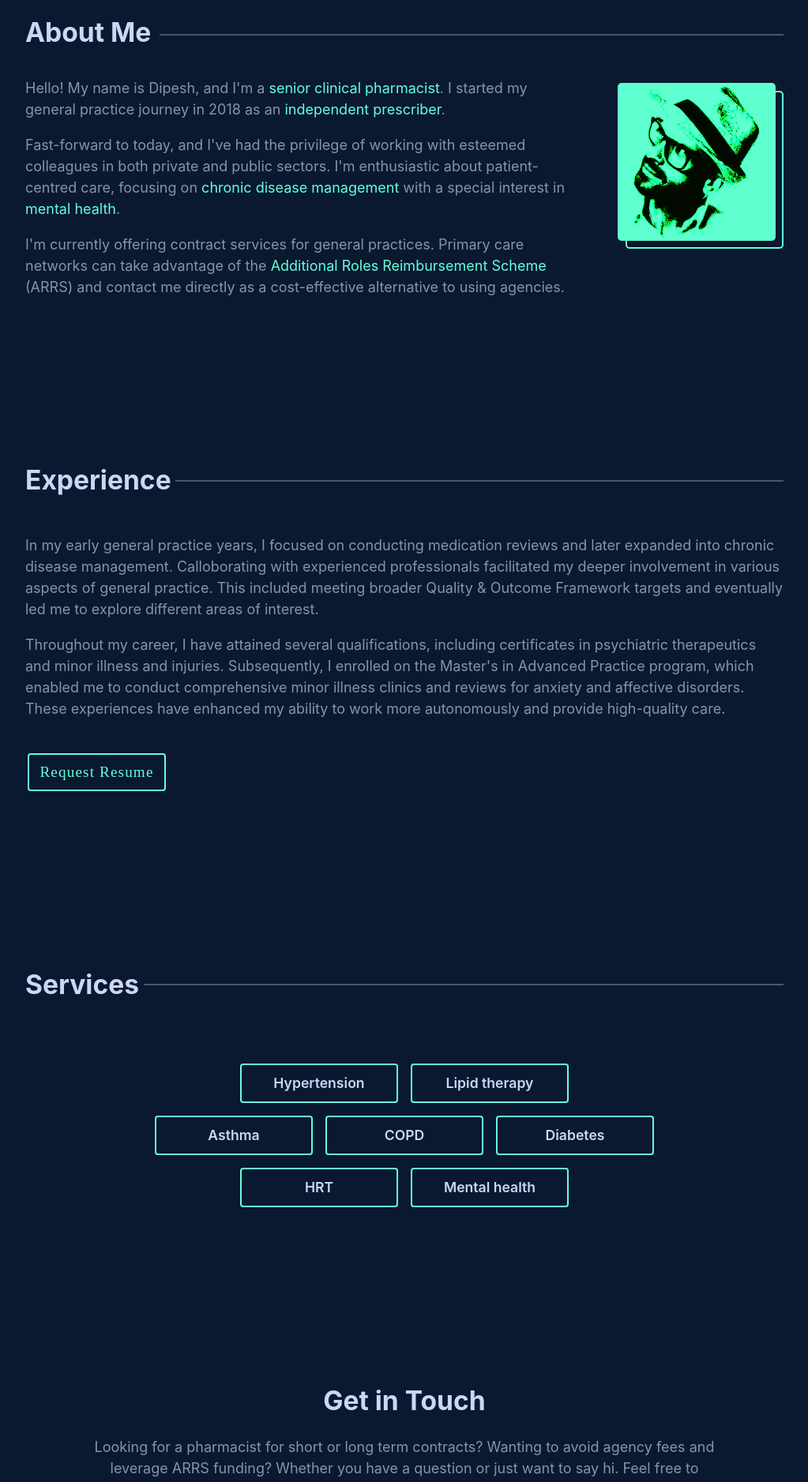
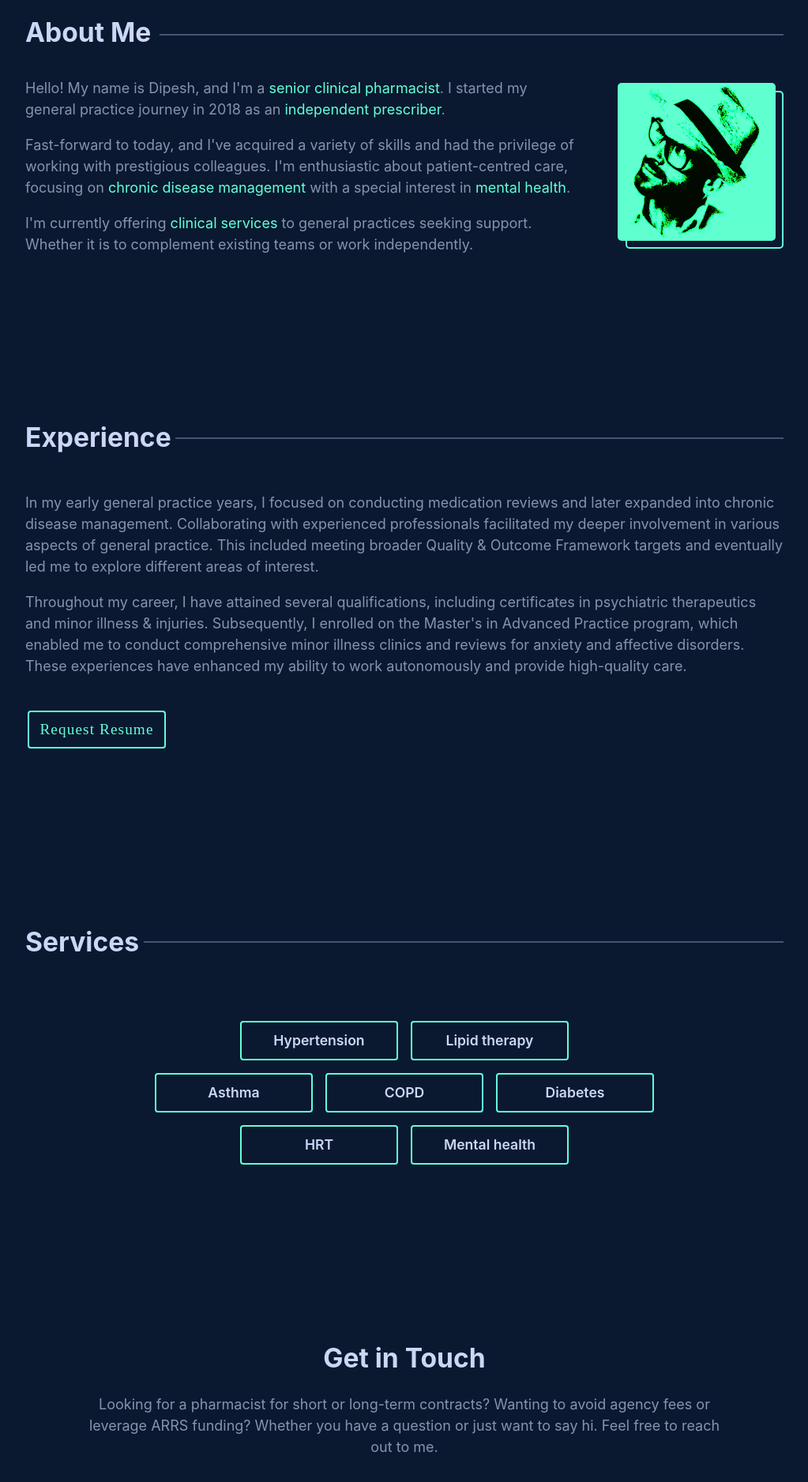
Before and after one commit to Diipz/landing-page, a React (Vite) app: page / in a window 1280 px wide. Shown: the part 880-2757 px from the top of the page at 79% size, without its empty margins (128-1151 px from the left). Built offline with nearby package versions, Linux system fonts and the light colour scheme.

Commit message:
Final changes to styling and wording

```diff
--- a/src/assets/components/Footer.jsx
+++ b/src/assets/components/Footer.jsx
@@ -7,7 +7,6 @@ export default function Footer() {
         <Typography variant="subtitle2" id="footer-text">
             Developed by Dipesh Patel
         </Typography>
-        <img id="github-logo" src="/public/images/github-mark-white.svg" alt="github" />
     </div>
   )
 }
--- a/src/assets/components/Header.jsx
+++ b/src/assets/components/Header.jsx
@@ -16,8 +16,6 @@ const options = [
   'Contact',
 ];
 
-
-
 export default function Header() {
 
   const isMobileScreen = useMediaQuery(`(max-width:600px)`);
@@ -34,14 +32,14 @@ export default function Header() {
   return (
     <>
       <Box className="header-container">
-        <div className="icon-container">
+        <a href="." className="icon-container">
           <HexagonRoundedIcon className="hexagon" sx={{
             fontSize: 80
           }} />
           <h1 className="logo-letter">
             D
           </h1>
-        </div>
+        </a>
         {isMobileScreen ? (
           <div className="menu">
             <IconButton
--- a/src/assets/components/MainContent.jsx
+++ b/src/assets/components/MainContent.jsx
@@ -34,8 +34,8 @@ export default function MainContent() {
         <div className="about-container">
           <div className="p-wrapper">
             <p>Hello! My name is Dipesh, and I&#39;m a <span>senior clinical pharmacist</span>. I started my general practice journey in 2018 as an <span>independent prescriber</span>. </p>
-            <p>Fast-forward to today, and I&#39;ve had the privilege of working with esteemed colleagues in both private and public sectors. I&#39;m enthusiastic about patient-centred care, focusing on <span>chronic disease management</span> with a special interest in <span>mental health</span>.</p>
-            <p>I&#39;m currently offering contract services for general practices. Primary care networks can take advantage of the <span>Additional Roles Reimbursement Scheme</span> (ARRS) and contact me directly as a cost-effective alternative to using agencies.</p>
+            <p>Fast-forward to today, and I&#39;ve acquired a variety of skills and had the privilege of working with prestigious colleagues. I&#39;m enthusiastic about patient-centred care, focusing on <span>chronic disease management</span> with a special interest in <span>mental health</span>.</p>
+            <p>I&#39;m currently offering <span>clinical services</span> to general practices seeking support. Whether it is to complement existing teams or work independently.</p>
           </div>
           <div id="portrait-wrapper">
             <img src="/public/images/portrait.webp" alt="portrait" className="portrait" />
@@ -48,12 +48,12 @@ export default function MainContent() {
           Experience
         </Typography>
         <p>
-          In my early general practice years, I focused on conducting medication reviews and later expanded into chronic disease management. Calloborating with experienced professionals facilitated my deeper involvement in various aspects of general practice. This included meeting broader Quality & Outcome Framework targets and eventually led me to explore different areas of interest.
+          In my early general practice years, I focused on conducting medication reviews and later expanded into chronic disease management. Collaborating with experienced professionals facilitated my deeper involvement in various aspects of general practice. This included meeting broader Quality & Outcome Framework targets and eventually led me to explore different areas of interest.
         </p>
         <p>
-          Throughout my career, I have attained several qualifications, including certificates in psychiatric therapeutics and minor illness and injuries. Subsequently, I enrolled on the Master&#39;s in Advanced Practice program, which enabled me to conduct comprehensive minor illness clinics and reviews for anxiety and affective disorders. These experiences have enhanced my ability to work more autonomously and provide high-quality care.
+          Throughout my career, I have attained several qualifications, including certificates in psychiatric therapeutics and minor illness & injuries. Subsequently, I enrolled on the Master&#39;s in Advanced Practice program, which enabled me to conduct comprehensive minor illness clinics and reviews for anxiety and affective disorders. These experiences have enhanced my ability to work autonomously and provide high-quality care.
         </p>
-        <a href="mailto:dip_patel100@hotmail.com">
+        <a href="mailto:dip_patel100@hotmail.com?subject=Resume Request">
           <Button variant="outlined" disableRipple id="request-resume-btn">
             Request Resume
           </Button>
@@ -101,7 +101,7 @@ export default function MainContent() {
       <Typography variant="h4" id="contact-heading">
           Get in Touch
         </Typography>
-        <p id="contact-statement">Looking for a pharmacist for short or long term contracts? Wanting to avoid agency fees and leverage ARRS funding? Whether you have a question or just want to say hi. Feel free to contact me!</p>
+        <p id="contact-statement">Looking for a pharmacist for short or long-term contracts? Wanting to avoid agency fees or leverage ARRS funding? Whether you have a question or just want to say hi. Feel free to reach out to me.</p>
         <a href="mailto:dip_patel100@hotmail.com">
           <Button variant="outlined" disableRipple id="contact-me-btn">
             Contact Me
--- a/src/assets/styles/header.css
+++ b/src/assets/styles/header.css
@@ -15,7 +15,7 @@ a {
     width: 80px;
     height: 100%;
     position: relative;
-    z-index: -2
+    z-index: -2;
 }
 
 .hexagon {
```
Also changed, not shown: public/images/github-mark-white.svg (deleted).
